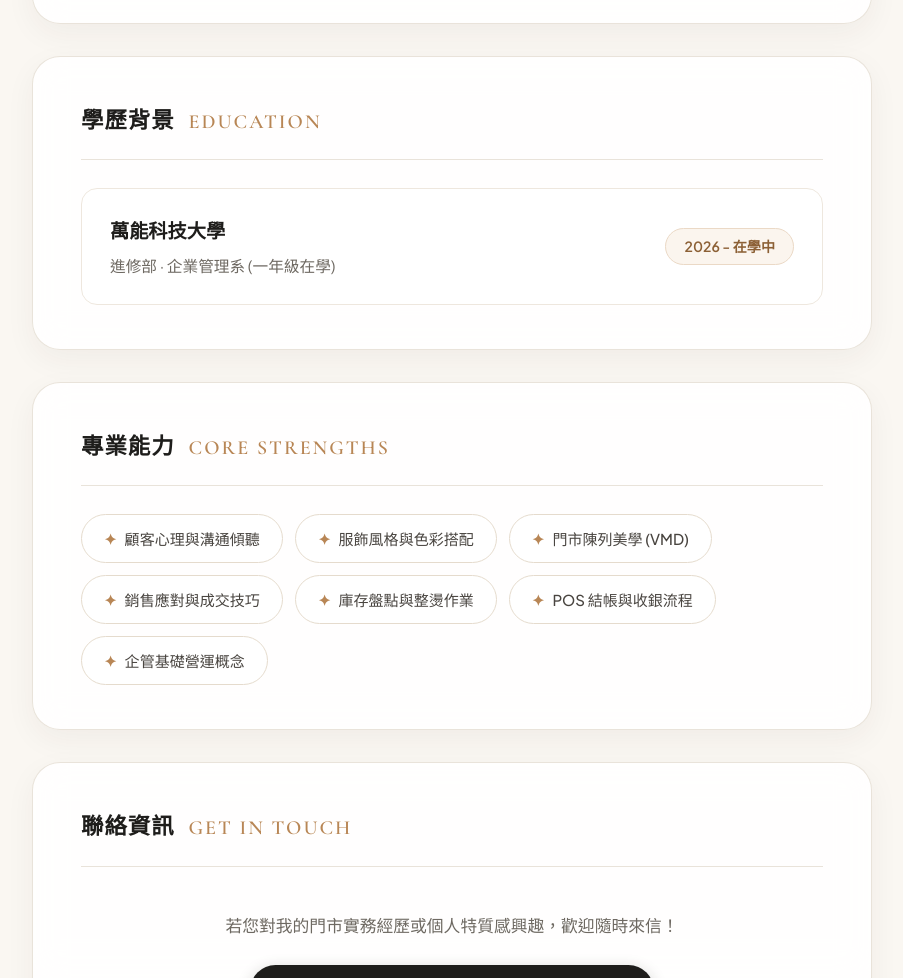
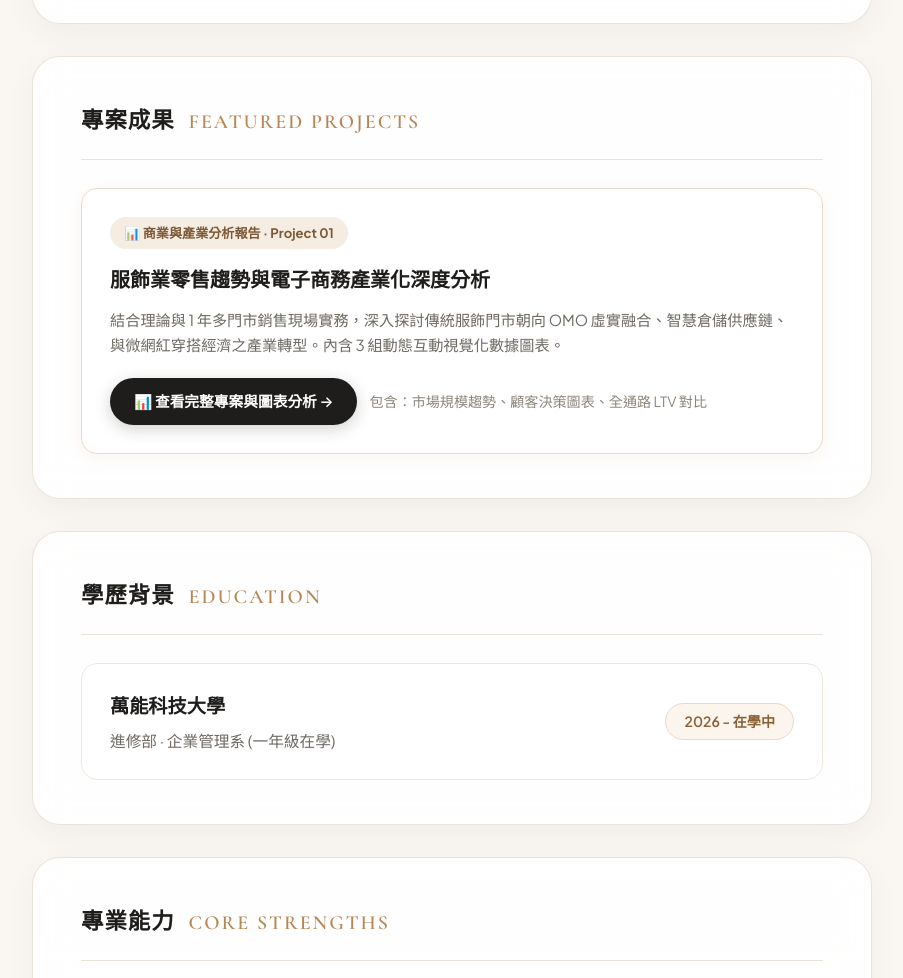
Before and after one commit to a0908288156-byte/resume, a plain HTML site: page index.html in a window 1280 px wide. Shown: the part 1180-2158 px from the top of the page, without its empty margins (188-1091 px from the left). Drawn offline with nearby package versions, Linux system fonts and the light colour scheme.

Commit message:
Update index.html with projects navigation

```diff
--- a/index.html
+++ b/index.html
@@ -619,6 +619,7 @@
       <ul class="nav-links">
         <li class="nav-item"><a href="#about" class="nav-link active">關於</a></li>
         <li class="nav-item"><a href="#experience" class="nav-link">經歷</a></li>
+        <li class="nav-item"><a href="#projects" class="nav-link">專案成果</a></li>
         <li class="nav-item"><a href="#education" class="nav-link">學歷</a></li>
         <li class="nav-item"><a href="#skills" class="nav-link">專長</a></li>
         <li class="nav-item"><a href="#contact" class="nav-link">聯絡</a></li>
@@ -703,7 +704,33 @@
       </div>
     </section>
 
-    <!-- 3. 學歷背景 (Education) -->
+    <!-- 3. 專案成果展示 (Featured Projects) -->
+    <section id="projects" class="section-card scroll-target">
+      <div class="section-header">
+        <h2>專案成果</h2>
+        <span class="en-label">Featured Projects</span>
+      </div>
+
+      <div style="background: #ffffff; border: 1px solid #ebd9c6; border-radius: var(--radius-md); padding: 28px; box-shadow: 0 4px 16px rgba(184, 134, 85, 0.08);">
+        <div style="display: inline-block; background: var(--gold-light); color: #7b5936; font-size: 0.82rem; font-weight: 700; padding: 4px 14px; border-radius: 20px; margin-bottom: 12px;">
+          📊 商業與產業分析報告 · Project 01
+        </div>
+        <h3 style="font-size: 1.25rem; font-weight: 700; color: var(--primary); margin-bottom: 10px;">
+          服飾業零售趨勢與電子商務產業化深度分析
+        </h3>
+        <p style="color: var(--text-muted); font-size: 0.95rem; line-height: 1.7; margin-bottom: 20px;">
+          結合理論與 1 年多門市銷售現場實務，深入探討傳統服飾門市朝向 OMO 虛實融合、智慧倉儲供應鏈、與微網紅穿搭經濟之產業轉型。內含 3 組動態互動視覺化數據圖表。
+        </p>
+        <div style="display: flex; gap: 12px; flex-wrap: wrap; align-items: center;">
+          <a href="projects.html" class="btn-luxury btn-primary-dark" style="padding: 10px 24px; font-size: 0.92rem;">
+            📊 查看完整專案與圖表分析 →
+          </a>
+          <span style="font-size: 0.88rem; color: #8c857b;">包含：市場規模趨勢、顧客決策圖表、全通路 LTV 對比</span>
+        </div>
+      </div>
+    </section>
+
+    <!-- 4. 學歷背景 (Education) -->
     <section id="education" class="section-card scroll-target">
       <div class="section-header">
         <h2>學歷背景</h2>
```
